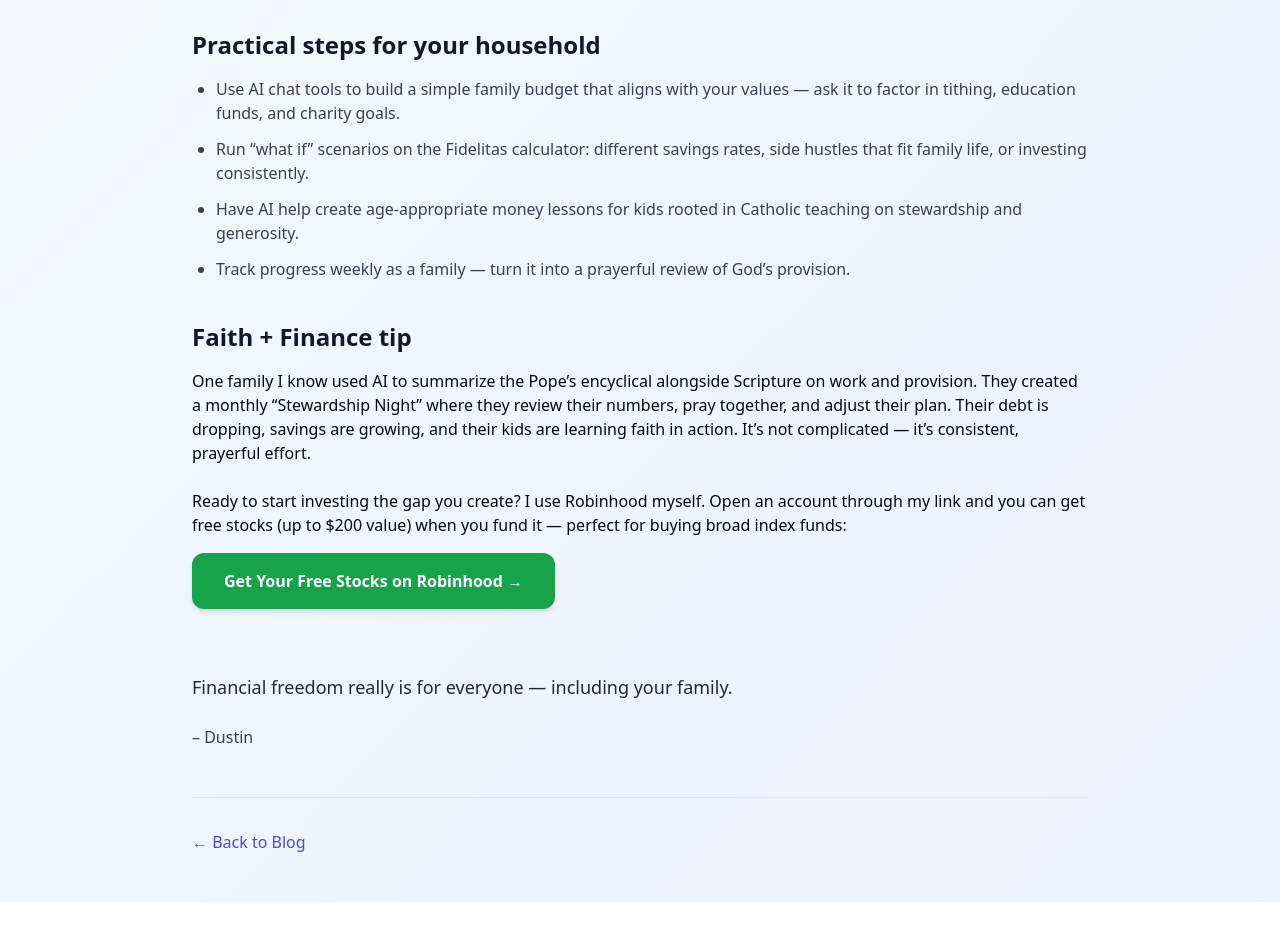
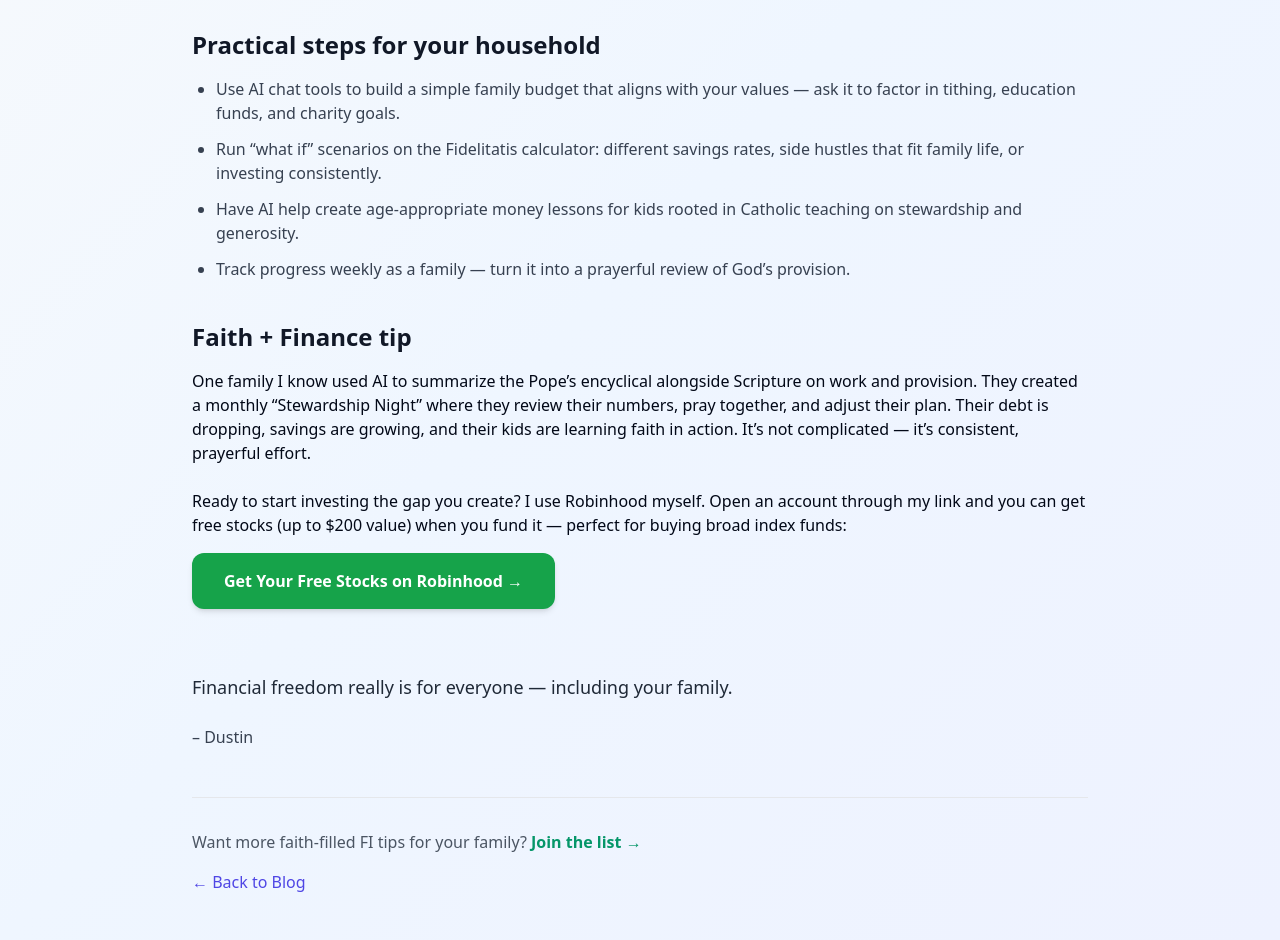
Before and after one commit to daughterpop/super-fi-calc, a React (Vite) app: page /blog/catholic-families-leverage-ai-for-prayerful-financial-freedom-and-lasting-legacy in a window 1280 px wide. Shown: the part 440-1380 px from the top of the page. Before the commit the page ends 1342 px from the top, so only its background shows below. Built offline with nearby package versions, Linux system fonts and the light colour scheme.

Commit message:
Add Join the list footer

```diff
--- a/src/pages/catholic-families-leverage-ai-for-prayerful-financial-freedom-and-lasting-legacy.jsx
+++ b/src/pages/catholic-families-leverage-ai-for-prayerful-financial-freedom-and-lasting-legacy.jsx
@@ -1,4 +1,5 @@
 import React from 'react';
+import BlogPostFooter from '../components/BlogPostFooter';
 
 export default function CatholicFamiliesLeverageAiForPrayerfulFinancialFreedomAndLastingLegacy() {
   return (
@@ -25,7 +26,7 @@ export default function CatholicFamiliesLeverageAiForPrayerfulFinancialFreedomAn
         </h2>
         <ul className="list-disc pl-6 space-y-3 mb-8 text-gray-700">
           <li>Use AI chat tools to build a simple family budget that aligns with your values — ask it to factor in tithing, education funds, and charity goals.</li>
-          <li>Run “what if” scenarios on the Fidelitas calculator: different savings rates, side hustles that fit family life, or investing consistently.</li>
+          <li>Run “what if” scenarios on the Fidelitatis calculator: different savings rates, side hustles that fit family life, or investing consistently.</li>
           <li>Have AI help create age-appropriate money lessons for kids rooted in Catholic teaching on stewardship and generosity.</li>
           <li>Track progress weekly as a family — turn it into a prayerful review of God’s provision.</li>
         </ul>
@@ -58,11 +59,7 @@ export default function CatholicFamiliesLeverageAiForPrayerfulFinancialFreedomAn
           – Dustin
         </p>
 
-        <div className="mt-12 pt-8 border-t border-gray-200">
-          <a href="/blog" className="text-indigo-600 hover:text-indigo-800 font-medium">
-            ← Back to Blog
-          </a>
-        </div>
+        <BlogPostFooter />
       </div>
     </div>
   );
```
